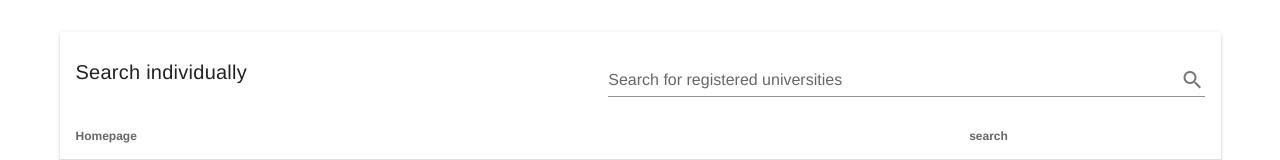
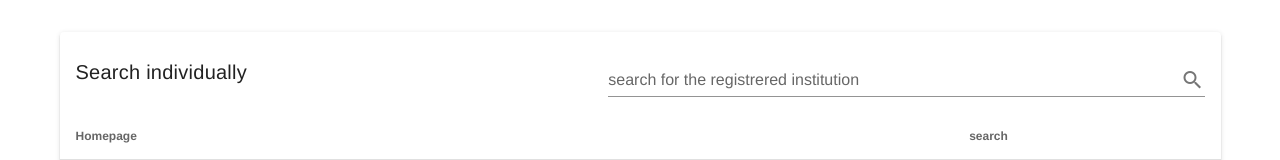
Before and after one commit to crowd4u/domainSearch, a Vue app: page / in a window 1280 px wide. Shown: the part 381-541 px from the top of the page. Built offline with nearby package versions, Linux system fonts and the light colour scheme.

Commit message:
update the message

```diff
--- a/src/components/table.vue
+++ b/src/components/table.vue
@@ -26,7 +26,7 @@
       <v-card-title>
         Search individually
         <v-spacer></v-spacer>
-        <v-text-field v-model="search" append-icon="mdi-magnify" label="Search for registered universities" single-line hide-details></v-text-field>
+        <v-text-field v-model="search" append-icon="mdi-magnify" label="search for the registrered institution" single-line hide-details></v-text-field>
       </v-card-title>
       <v-data-table :headers="headers" :items="domains" :search="search" :items-per-page="-1">
         <template v-slot:[`item.university`]="{ item }">
```
Also changed, not shown: 5 other files (tests, documents, lock files or other folders).
